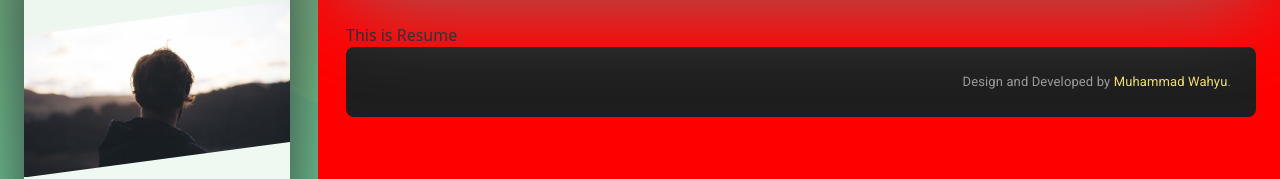
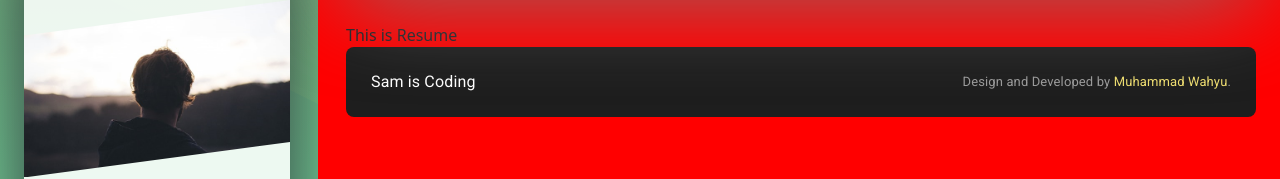
Before and after one commit to mwhy25/react-portfolio, a React (Create React App) app: page / in a window 1280 px wide. Shown: the part 135-314 px from the top of the page. Built offline with nearby package versions, Linux system fonts and the light colour scheme.

Commit message:
Finish Footer

```diff
--- a/src/components/Footer/Footer.js
+++ b/src/components/Footer/Footer.js
@@ -1,11 +1,12 @@
 import { Typography } from "@material-ui/core";
 import React from "react";
 import "./Footer.css";
+import resumeData from "../../utils/resumeData"
 const Footer = () => {
   return (
     <div className="footer">
       <div className="footer_left">
-        <Typography className="footer_name"></Typography>
+        <Typography className="footer_name">{resumeData.name}</Typography>
       </div>
       <div className="footer_right">
         <Typography className="footer_copyright">
```
